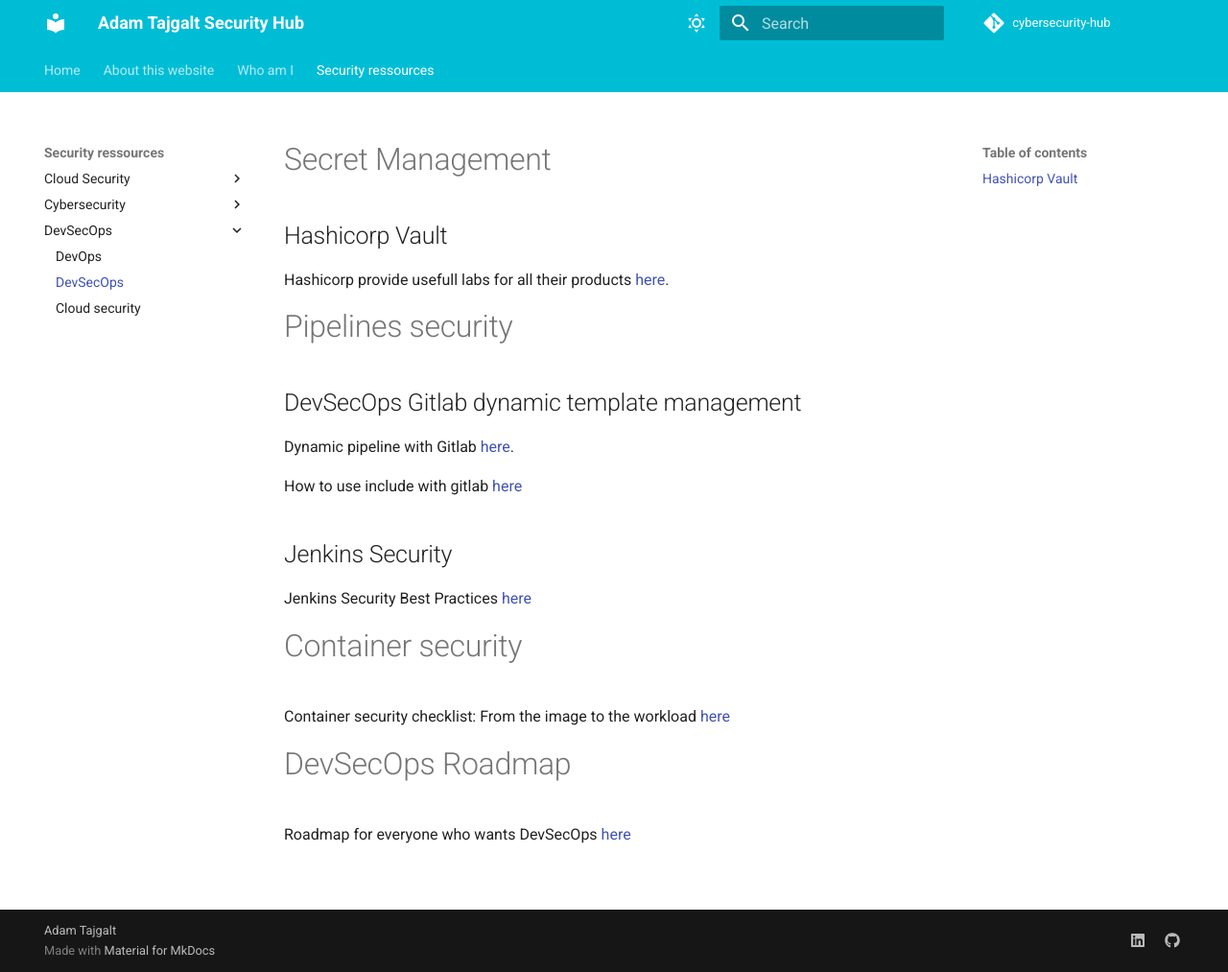
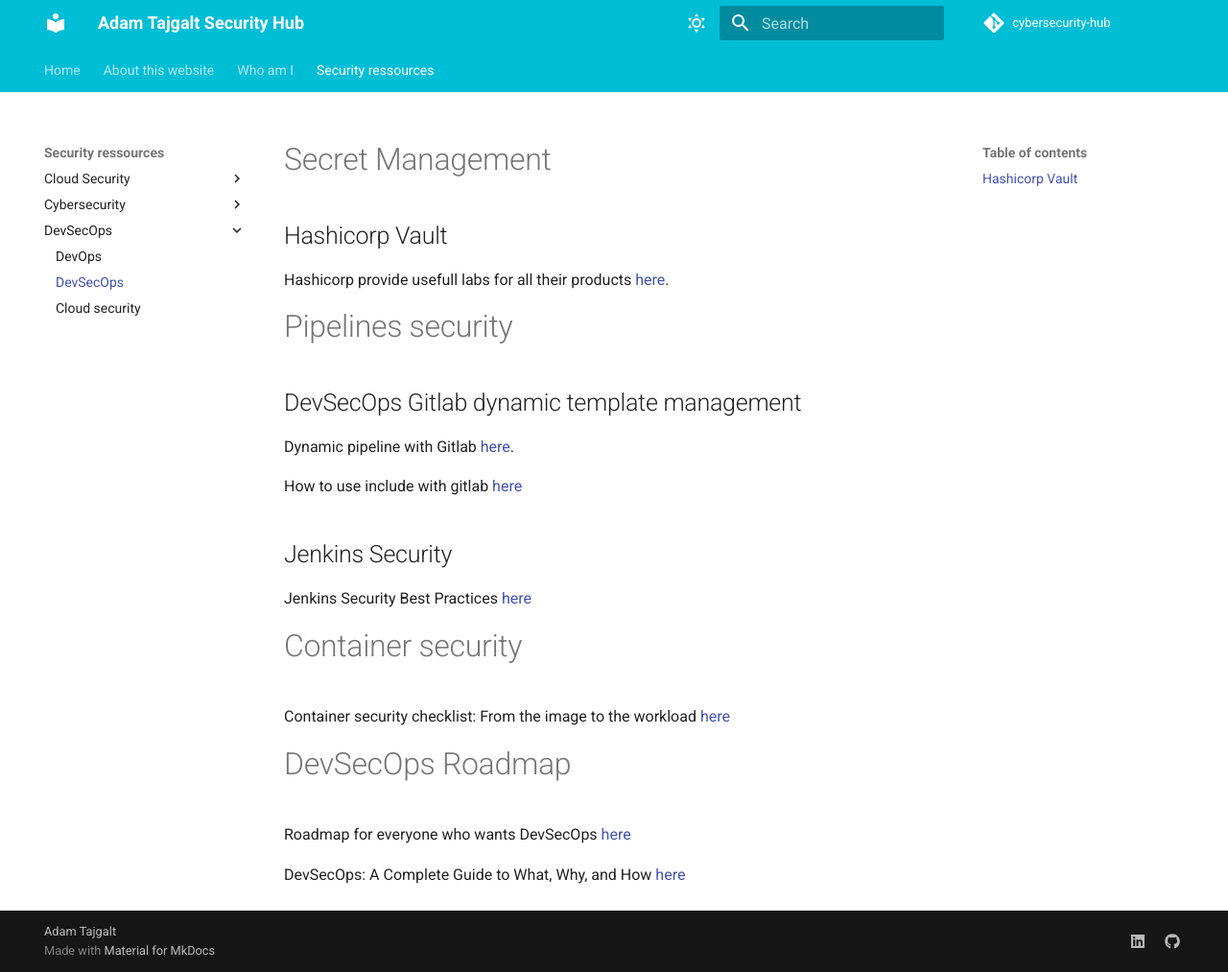
Before and after one commit to adamtaj/cybersecurity-hub, an MkDocs documentation site: the page built from docs/Security ressources/DevSecOps/DevSecOps.md, in a window 1280 px wide and 1013 px high. Shown: the whole window at 96% size. Built offline with MkDocs 1.6.1 and Material for MkDocs 9.7.7, drawn with Linux system fonts in a browser that asks for light colours; comment, search, counter and statistics services are not loaded.

Commit message:
Update DevSecOps.md

```diff
--- a/docs/Security ressources/DevSecOps/DevSecOps.md
+++ b/docs/Security ressources/DevSecOps/DevSecOps.md
@@ -25,3 +25,5 @@ Container security checklist: From the image to the workload [here](https://gith
 # DevSecOps Roadmap
 
 Roadmap for everyone who wants DevSecOps [here](https://github.com/hahwul/DevSecOps)
+
+DevSecOps: A Complete Guide to What, Why, and How [here](https://www.plutora.com/blog/devsecops-guide)
```
